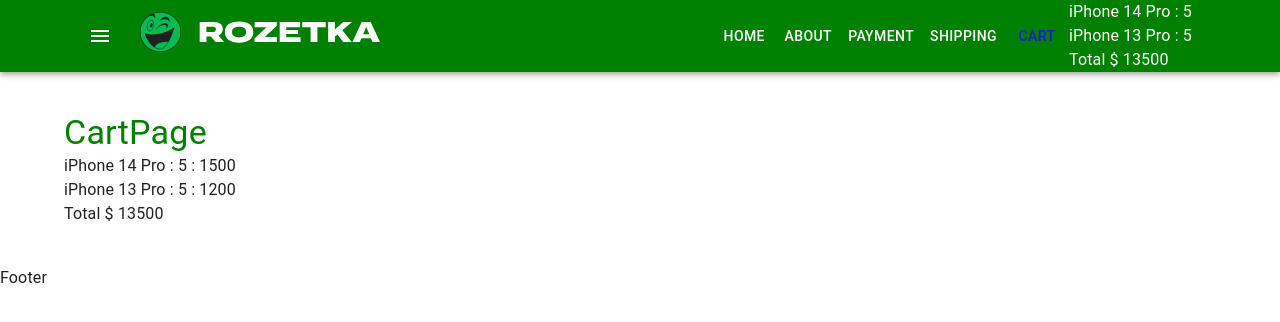
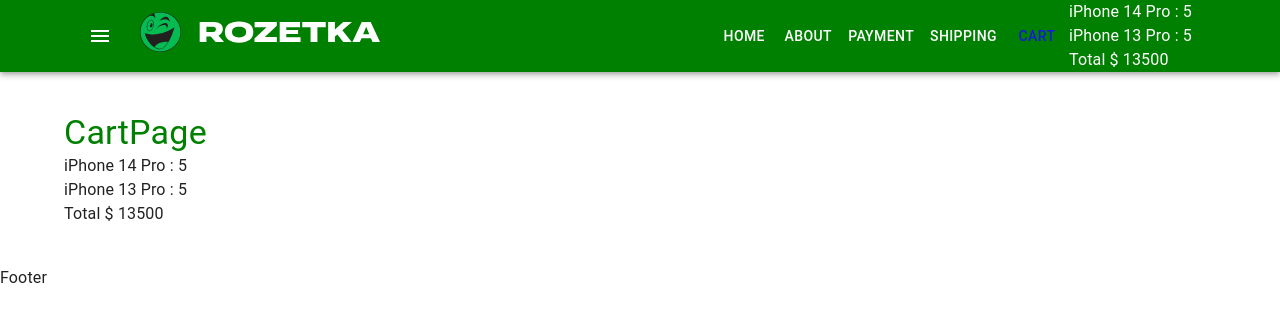
Before and after one commit to petroyurchuk/react29-11, a React (Create React App) app: page /cart in a window 1280 px wide. Shown: the top 322 px of the page. Built offline with nearby package versions, Linux system fonts and the light colour scheme.

Commit message:
add CartTotal and CartProductList component

```diff
--- a/src/components/CartHeader/CartHeader.tsx
+++ b/src/components/CartHeader/CartHeader.tsx
@@ -1,37 +1,17 @@
-import productsArray, { getProductsObject, Product } from 'utils/productsArray'
+import CartProductList from 'components/CartProductList/CartProductList'
+import CartTotal from 'components/CartTotal/CartTotal'
+
 type Props = {
     productsInCart: {
         [id: number]: number
     }
-    productsObject?: {
-        [id: number]: Product
-    }
 }
 
-const CartHeader = ({
-    productsInCart,
-    productsObject = getProductsObject(productsArray),
-}: Props) => {
+const CartHeader = ({ productsInCart }: Props) => {
     return (
         <div>
-            <div>
-                {Object.keys(productsInCart).map((productId) => (
-                    <div key={productId}>
-                        {productsObject[parseInt(productId)].title} :{' '}
-                        {productsInCart[parseInt(productId)]}
-                    </div>
-                ))}
-            </div>
-            <div>
-                Total ${' '}
-                {Object.keys(productsInCart).reduce(
-                    (total, productId) =>
-                        total +
-                        productsObject[parseInt(productId)].price *
-                            productsInCart[parseInt(productId)],
-                    0
-                )}
-            </div>
+            <CartProductList productsInCart={productsInCart} />
+            <CartTotal productsInCart={productsInCart} />
         </div>
     )
 }
--- /dev/null
+++ b/src/components/CartProductList/CartProductList.tsx
@@ -0,0 +1,26 @@
+import productsArray, { getProductsObject, Product } from 'utils/productsArray'
+
+type Props = {
+    productsInCart: {
+        [id: number]: number
+    }
+    productsObject?: {
+        [id: number]: Product
+    }
+}
+const CartProductList = ({
+    productsInCart,
+    productsObject = getProductsObject(productsArray),
+}: Props) => {
+    return (
+        <div>
+            {Object.keys(productsInCart).map((productId) => (
+                <div key={productId}>
+                    {productsObject[parseInt(productId)].title} :{' '}
+                    {productsInCart[parseInt(productId)]}
+                </div>
+            ))}
+        </div>
+    )
+}
+export default CartProductList
--- /dev/null
+++ b/src/components/CartTotal/CartTotal.tsx
@@ -0,0 +1,28 @@
+import productsArray, { getProductsObject, Product } from 'utils/productsArray'
+
+type Props = {
+    productsInCart: {
+        [id: number]: number
+    }
+    productsObject?: {
+        [id: number]: Product
+    }
+}
+const CartTotal = ({
+    productsInCart,
+    productsObject = getProductsObject(productsArray),
+}: Props) => {
+    return (
+        <div>
+            Total ${' '}
+            {Object.keys(productsInCart).reduce(
+                (total, productId) =>
+                    total +
+                    productsObject[parseInt(productId)].price *
+                        productsInCart[parseInt(productId)],
+                0
+            )}
+        </div>
+    )
+}
+export default CartTotal
--- a/src/pages/Cart/CartPage.tsx
+++ b/src/pages/Cart/CartPage.tsx
@@ -1,43 +1,21 @@
-import productsArray, { getProductsObject, Product } from 'utils/productsArray'
 import { Typography } from '@mui/material'
+import CartTotal from 'components/CartTotal/CartTotal'
+import CartProductList from 'components/CartProductList/CartProductList'
 
 type Props = {
     productsInCart: {
         [id: number]: number
     }
-    productsObject?: {
-        [id: number]: Product
-    }
 }
 
-const CartPage = ({
-    productsInCart,
-    productsObject = getProductsObject(productsArray),
-}: Props) => {
+const CartPage = ({ productsInCart }: Props) => {
     return (
         <div>
             <Typography variant="h4" component={'h1'} sx={{ color: 'green' }}>
                 CartPage
             </Typography>
-            <div>
-                {Object.keys(productsInCart).map((productId) => (
-                    <div key={productId}>
-                        {productsObject[parseInt(productId)].title} :{' '}
-                        {productsInCart[parseInt(productId)]} :{' '}
-                        {productsObject[parseInt(productId)].price}
-                    </div>
-                ))}
-            </div>
-            <div>
-                Total ${' '}
-                {Object.keys(productsInCart).reduce(
-                    (total, productId) =>
-                        total +
-                        productsObject[parseInt(productId)].price *
-                            productsInCart[parseInt(productId)],
-                    0
-                )}
-            </div>
+            <CartProductList productsInCart={productsInCart} />
+            <CartTotal productsInCart={productsInCart} />
         </div>
     )
 }
```
